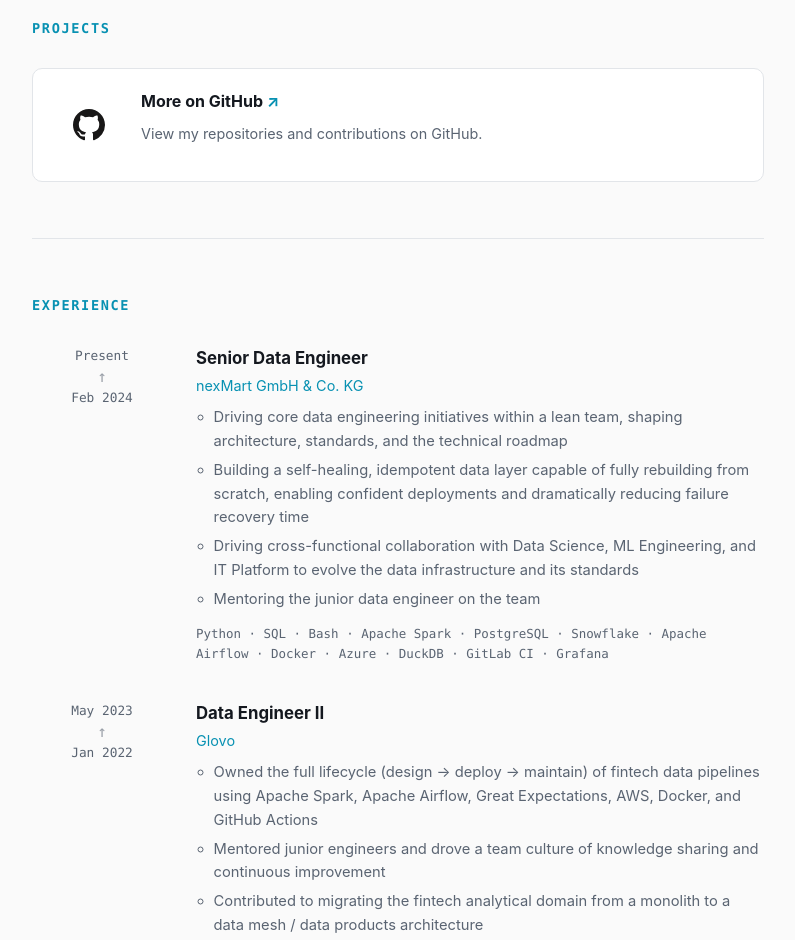
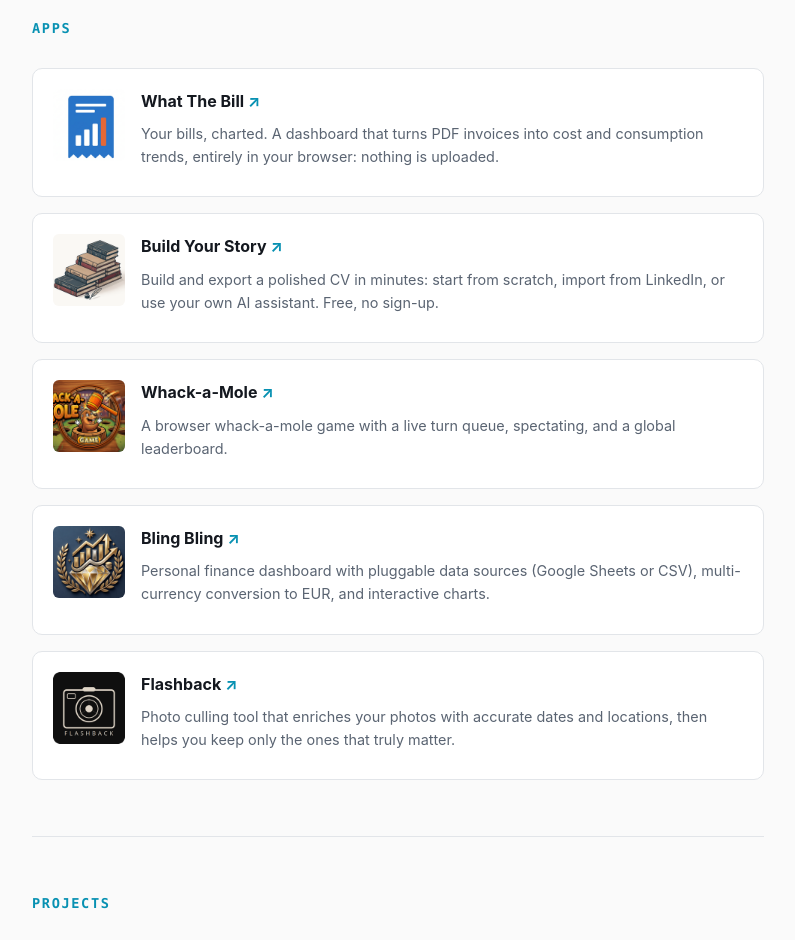
Before and after one commit to albertobaraza/albertobaraza.github.io, a plain HTML site: page index.html in a window 1280 px wide. Shown: the part 980-1920 px from the top of the page, without its empty margins (242-1037 px from the left). Drawn offline with Linux system fonts and the light colour scheme; no server answers.

Commit message:
feat: Apps section with five app cards added to the page

```diff
--- a/index.html
+++ b/index.html
@@ -41,6 +41,9 @@
       </symbol>
       <symbol id="icon-license" viewBox="0 0 24 24" fill="none" stroke="currentColor" stroke-width="2" stroke-linecap="round" stroke-linejoin="round">
         <path d="M12 3v18"/><path d="M5 7l-3 6a3 3 0 0 0 6 0z"/><path d="M19 7l-3 6a3 3 0 0 0 6 0z"/><path d="M5 7h14"/><path d="M9 21h6"/>
+      </symbol>
+      <symbol id="icon-tag" viewBox="0 0 24 24" fill="none" stroke="currentColor" stroke-width="2" stroke-linecap="round" stroke-linejoin="round">
+        <path d="M20.59 13.41l-7.17 7.17a2 2 0 0 1-2.83 0L2 12V2h10l8.59 8.59a2 2 0 0 1 0 2.82z"/><line x1="7" y1="7" x2="7.01" y2="7"/>
       </symbol>
     </defs>
   </svg>
@@ -130,6 +133,57 @@
         </div>
       </div>
       <p class="pipeline__hint" data-i18n="pl-hint">My career, one pipeline. Click a stage to jump to it.</p>
+    </section>
+
+    <section id="apps" class="section">
+      <h2 class="section__title reveal" style="--i:0" data-i18n="apps-title">Apps</h2>
+      <div class="projects">
+        <a class="project-card reveal" style="--i:1" href="https://what-the-bill.app" data-version-url="https://what-the-bill.app/version.json" target="_blank" rel="noopener">
+          <div class="project-card__thumb" aria-hidden="true">
+            <img src="assets/projects/what-the-bill.png" alt="" loading="lazy">
+          </div>
+          <div class="project-card__body">
+            <h3>What The Bill <span class="project-card__arrow">↗</span></h3>
+            <p data-i18n="apps-what-the-bill-desc">Your bills, charted. A dashboard that turns PDF invoices into cost and consumption trends, entirely in your browser: nothing is uploaded.</p>
+          </div>
+        </a>
+        <a class="project-card reveal" style="--i:2" href="https://build-your-story.app" data-version-url="https://build-your-story.app/version.json" target="_blank" rel="noopener">
+          <div class="project-card__thumb" aria-hidden="true">
+            <img src="assets/projects/build-your-story.png" alt="" loading="lazy">
+          </div>
+          <div class="project-card__body">
+            <h3>Build Your Story <span class="project-card__arrow">↗</span></h3>
+            <p data-i18n="apps-build-your-story-desc">Build and export a polished CV in minutes: start from scratch, import from LinkedIn, or use your own AI assistant. Free, no sign-up.</p>
+          </div>
+        </a>
+        <a class="project-card reveal" style="--i:3" href="https://whack-a-mole.app" data-version-url="https://whack-a-mole.app/version.json" target="_blank" rel="noopener">
+          <div class="project-card__thumb" aria-hidden="true">
+            <img src="assets/projects/whack-a-mole.png" alt="" loading="lazy">
+          </div>
+          <div class="project-card__body">
+            <h3>Whack-a-Mole <span class="project-card__arrow">↗</span></h3>
+            <p data-i18n="apps-whack-a-mole-desc">A browser whack-a-mole game with a live turn queue, spectating, and a global leaderboard.</p>
+          </div>
+        </a>
+        <a class="project-card reveal" style="--i:4" href="https://bling-bling.app" data-version-url="https://bling-bling.app/version.json" target="_blank" rel="noopener">
+          <div class="project-card__thumb" aria-hidden="true">
+            <img src="assets/projects/bling-bling.png" alt="" loading="lazy">
+          </div>
+          <div class="project-card__body">
+            <h3>Bling Bling <span class="project-card__arrow">↗</span></h3>
+            <p data-i18n="apps-bling-bling-desc">Personal finance dashboard with pluggable data sources (Google Sheets or CSV), multi-currency conversion to EUR, and interactive charts.</p>
+          </div>
+        </a>
+        <a class="project-card reveal" style="--i:5" href="https://flash-back.app" data-version-url="https://flash-back.app/version.json" target="_blank" rel="noopener">
+          <div class="project-card__thumb" aria-hidden="true">
+            <img src="assets/projects/flashback.png" alt="" loading="lazy">
+          </div>
+          <div class="project-card__body">
+            <h3>Flashback <span class="project-card__arrow">↗</span></h3>
+            <p data-i18n="apps-flashback-desc">Photo culling tool that enriches your photos with accurate dates and locations, then helps you keep only the ones that truly matter.</p>
+          </div>
+        </a>
+      </div>
     </section>
 
     <section id="projects" class="section">
--- a/js/i18n.js
+++ b/js/i18n.js
@@ -46,6 +46,13 @@
     "proj-more-desc": "View my repositories and contributions on GitHub.",
     "proj-more-desc-live": "Browse the rest of my repositories and contributions.",
     "proj-no-description": "No description provided.",
+
+    "apps-title": "Apps",
+    "apps-what-the-bill-desc": "Your bills, charted. A dashboard that turns PDF invoices into cost and consumption trends, entirely in your browser: nothing is uploaded.",
+    "apps-build-your-story-desc": "Build and export a polished CV in minutes: start from scratch, import from LinkedIn, or use your own AI assistant. Free, no sign-up.",
+    "apps-whack-a-mole-desc": "A browser whack-a-mole game with a live turn queue, spectating, and a global leaderboard.",
+    "apps-bling-bling-desc": "Personal finance dashboard with pluggable data sources (Google Sheets or CSV), multi-currency conversion to EUR, and interactive charts.",
+    "apps-flashback-desc": "Photo culling tool that enriches your photos with accurate dates and locations, then helps you keep only the ones that truly matter.",
 
     "experience-title": "Experience",
     "tl-present": "Present",
@@ -166,6 +173,13 @@
     "proj-more-desc": "Mira mis repositorios y contribuciones en GitHub.",
     "proj-more-desc-live": "Explora el resto de mis repositorios y contribuciones.",
     "proj-no-description": "Sin descripción.",
+
+    "apps-title": "Apps",
+    "apps-what-the-bill-desc": "Tus facturas, en gráficas. Un panel que convierte facturas en PDF en tendencias de coste y consumo, todo en tu navegador: no se sube nada.",
+    "apps-build-your-story-desc": "Crea y exporta un CV cuidado en minutos: desde cero, importando de LinkedIn o con tu propio asistente de IA. Gratis y sin registro.",
+    "apps-whack-a-mole-desc": "Un juego de machacatopos en el navegador con cola de turnos en directo, modo espectador y clasificación global.",
+    "apps-bling-bling-desc": "Panel de finanzas personales con fuentes de datos intercambiables (Google Sheets o CSV), conversión multidivisa a EUR y gráficos interactivos.",
+    "apps-flashback-desc": "Herramienta para depurar fotos: enriquece tus fotos con fechas y ubicaciones precisas y te ayuda a quedarte solo con las que de verdad importan.",
 
     "experience-title": "Experiencia",
     "tl-present": "Actualidad",
```
Also changed, not shown: assets/projects/bling-bling.png (added), assets/projects/build-your-story.png (added), assets/projects/flashback.png (added), assets/projects/what-the-bill.png (added).
